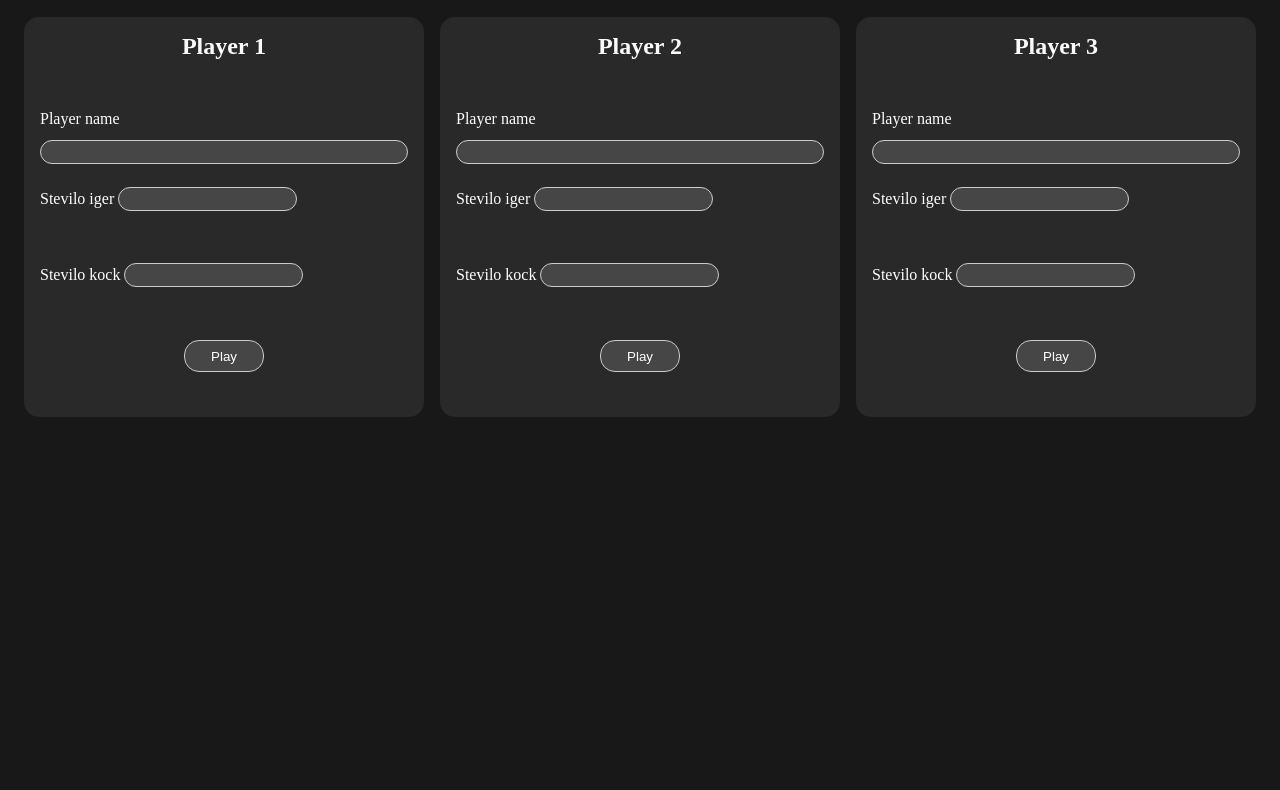
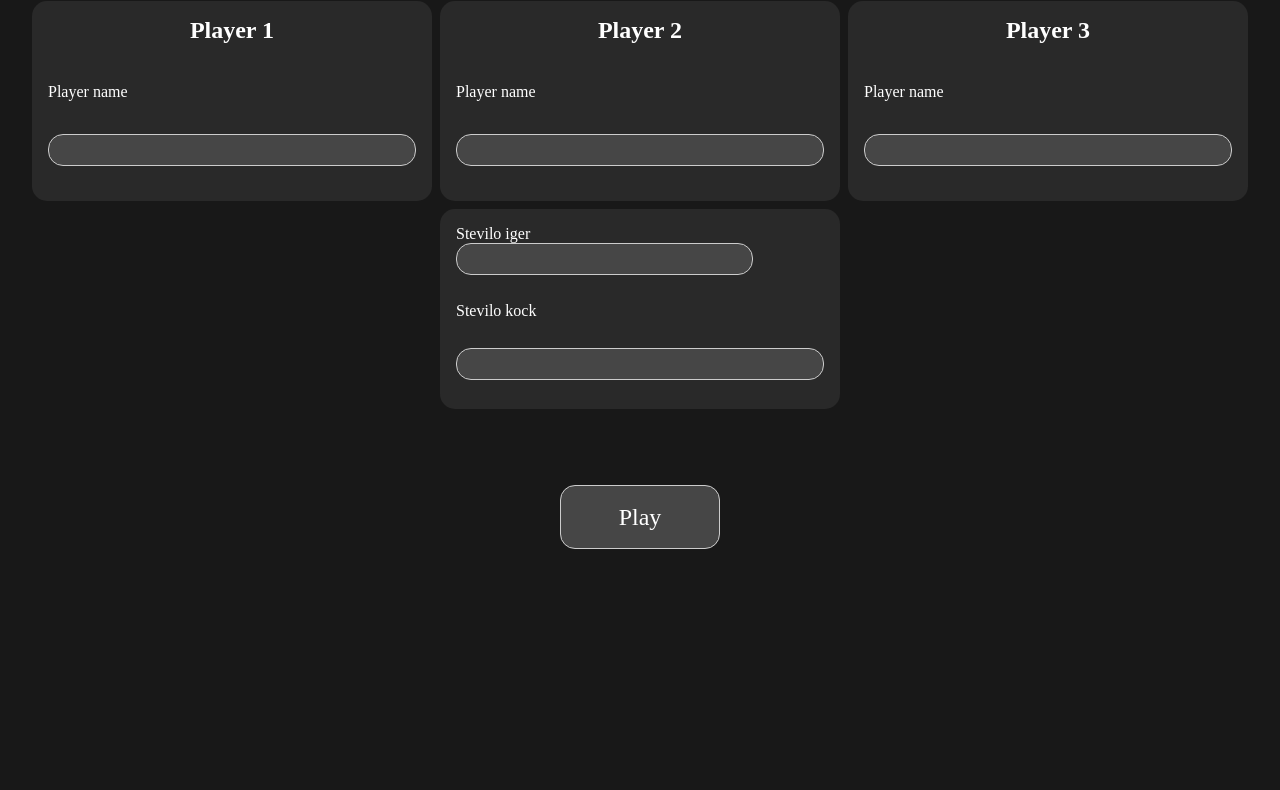
Before and after one commit to benjaminplayer/StardropGambling, a plain HTML site: page index.html in a window 1280 px wide. Shown: the part 68-858 px from the top of the page. After the commit the page ends 800 px from the top, so only its background shows below. Drawn offline with Linux system fonts and the light colour scheme; a web font is replaced by a local one.

Commit message:
First Looks

```diff
--- a/css/style.css
+++ b/css/style.css
@@ -26,29 +26,42 @@ header{
     width: 100%;
     height: 100%;
     display: flex;
-    justify-content: center;
-    margin-top: 3rem;
-    gap: 1rem;
+    flex-direction: column;
+    align-items: center;
+    padding-top: 1rem;
+    gap:1rem
 }
 
 form{
+    display: grid;
+    grid-template-columns: 400px 400px 400px;
+    grid-template-rows: 1fr 1fr 1fr;
+    column-gap: .5rem;
+    row-gap: .5rem;
+    justify-items: center;
+}
+
+form > div{
+    display: grid;
+    background: #292929;
+    border-radius: 15px;
     width: 400px;
-    height: 400px;
-    background: #292929;
-    display: grid;
-    grid-template-rows: 1fr 1fr 1fr 1fr 1fr;
-    row-gap: 1rem;
-    border-radius: 15px;
+    height: 200px;
     padding: 1rem;
 }
 
-form > div:first-child{
+form > div > div:first-child{
     justify-self: center;
 }
 
-form > div:nth-child(2){
+form > div >div:nth-child(2){
     display: grid;
     grid-template-rows: 1fr 1fr;
+}
+
+form > div:nth-child(4){
+    grid-row: 2;
+    grid-column: 2;
 }
 
 form input{
@@ -57,16 +70,34 @@ form input{
     border: #ccc .2px solid;
     outline: none;
     text-indent: .5rem;
-    height: 1.5rem;
+    height: 2rem;
     color: #fff;
+    font-family: 'Sour Gummy';
+    font-size: 1.5rem;
 }
 
 form > div:last-child{
-    justify-self: center;
+    display: grid;
+    justify-content: center;
+    align-self: center;
+    height: 4rem;
+    width: 10rem;
+    padding: 0;
+    grid-row: 3;
+    grid-column: 2;
 }
 
-form input[type="submit"]{
-    width: 5rem;
-    height: 2rem;
+form > div:last-child > input[type="submit"]{
+    width: 10rem;
+    height: 4rem;
     text-indent: 0;
+    font-size: 24px;
+    transition: ease-in-out 100ms;
 }
+
+form > div:last-child > input[type="submit"]:hover{
+    background: #292929;
+    transform: scale(1.1);
+    transition: ease-in-out 100ms;
+    cursor:pointer;
+}
--- a/index.html
+++ b/index.html
@@ -1,17 +1,20 @@
 <!DOCTYPE html>
 <html lang="en">
+
 <head>
     <meta charset="UTF-8">
     <meta name="viewport" content="width=device-width, initial-scale=1.0">
     <title>Stardrop Gambling</title>
     <link rel="stylesheet" href="css/style.css">
 </head>
+
 <body>
+    <div class="form-container">
         <header>
             <h1>STARDROP GAMBLING</h1>
         </header>
-    <div class="form-container">
         <form action="" method="post">
+            <div>
                 <div>
                     <h2>Player 1</h2>
                 </div>
@@ -19,6 +22,26 @@
                     <label for="pname">Player name</label>
                     <input type="text" name="pname" id="pname">
                 </div>
+            </div>
+            <div>
+                <div>
+                    <h2>Player 2</h2>
+                </div>
+                <div>
+                    <label for="pname">Player name</label>
+                    <input type="text" name="pname" id="pname">
+                </div>
+            </div>
+            <div>
+                <div>
+                    <h2>Player 3</h2>
+                </div>
+                <div>
+                    <label for="pname">Player name</label>
+                    <input type="text" name="pname" id="pname">
+                </div>
+            </div>
+            <div>
                 <div>
                     <label for="">Stevilo iger</label>
                     <input type="number" name="" id="">
@@ -27,45 +50,6 @@
                     <label for="">Stevilo kock</label>
                     <input type="number" name="" id="">
                 </div>
-            <div>
-                <input type="submit" value="Play">
-            </div>
-        </form>
-        <form action="" method="post">
-            <div>
-                <h2>Player 2</h2    >
-            </div>
-            <div>
-                <label for="pname">Player name</label>
-                <input type="text" name="pname" id="pname">
-            </div>
-            <div>
-                <label for="">Stevilo iger</label>
-                <input type="number" name="" id="">
-            </div>
-            <div>
-                <label for="">Stevilo kock</label>
-                <input type="number" name="" id="">
-            </div>
-            <div>
-                <input type="submit" value="Play">
-            </div>
-        </form>
-        <form action="" method="post">
-            <div>
-                <h2>Player 3</h2>
-            </div>
-            <div>
-                <label for="pname">Player name</label>
-                <input type="text" name="pname" id="pname">
-            </div>
-            <div>
-                <label for="">Stevilo iger</label>
-                <input type="number" name="" id="">
-            </div>
-            <div>
-                <label for="">Stevilo kock</label>
-                <input type="number" name="" id="">
             </div>
             <div>
                 <input type="submit" value="Play">
@@ -73,4 +57,5 @@
         </form>
     </div>
 </body>
+
 </html>
```
Lines whose indentation alone changed are shown as unchanged.
